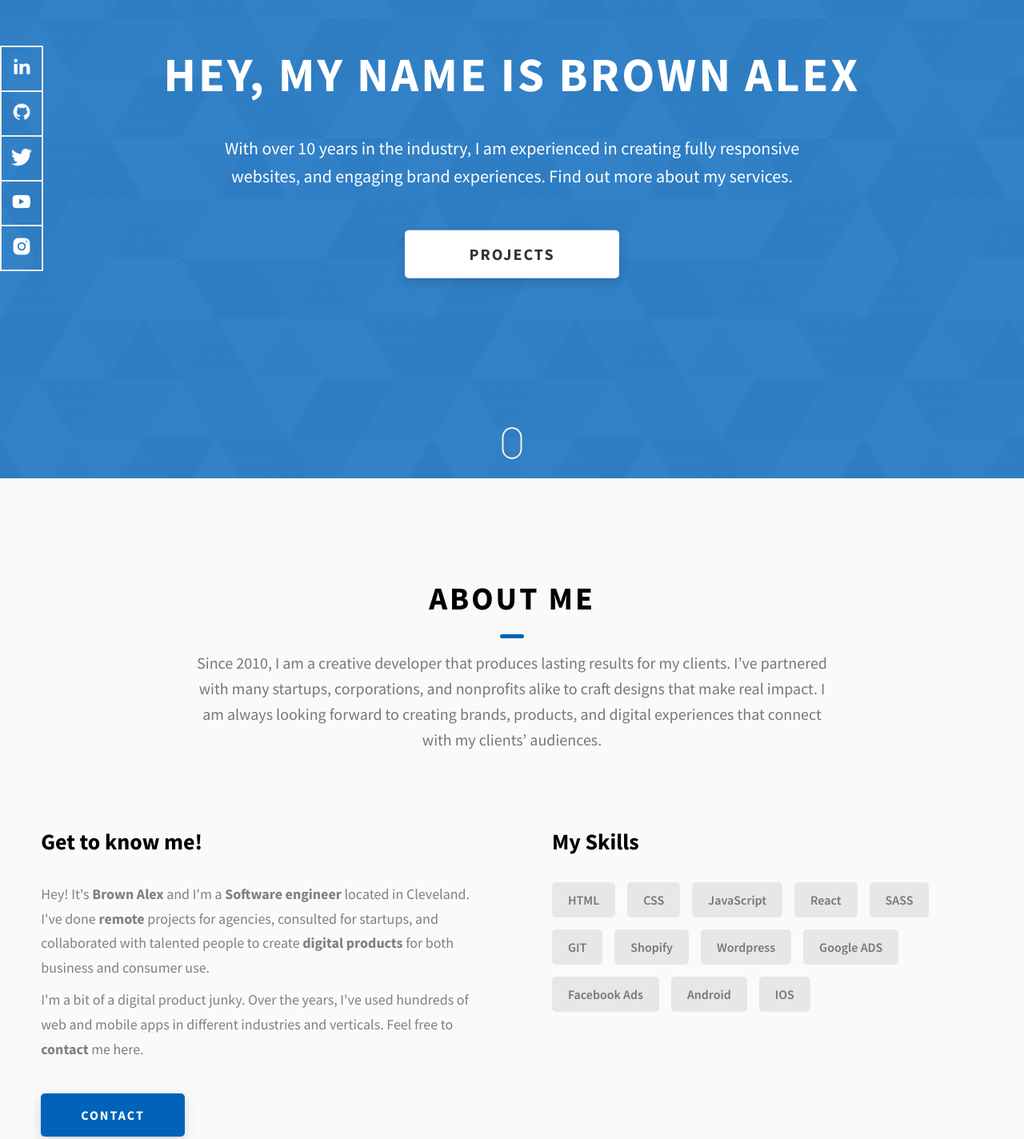
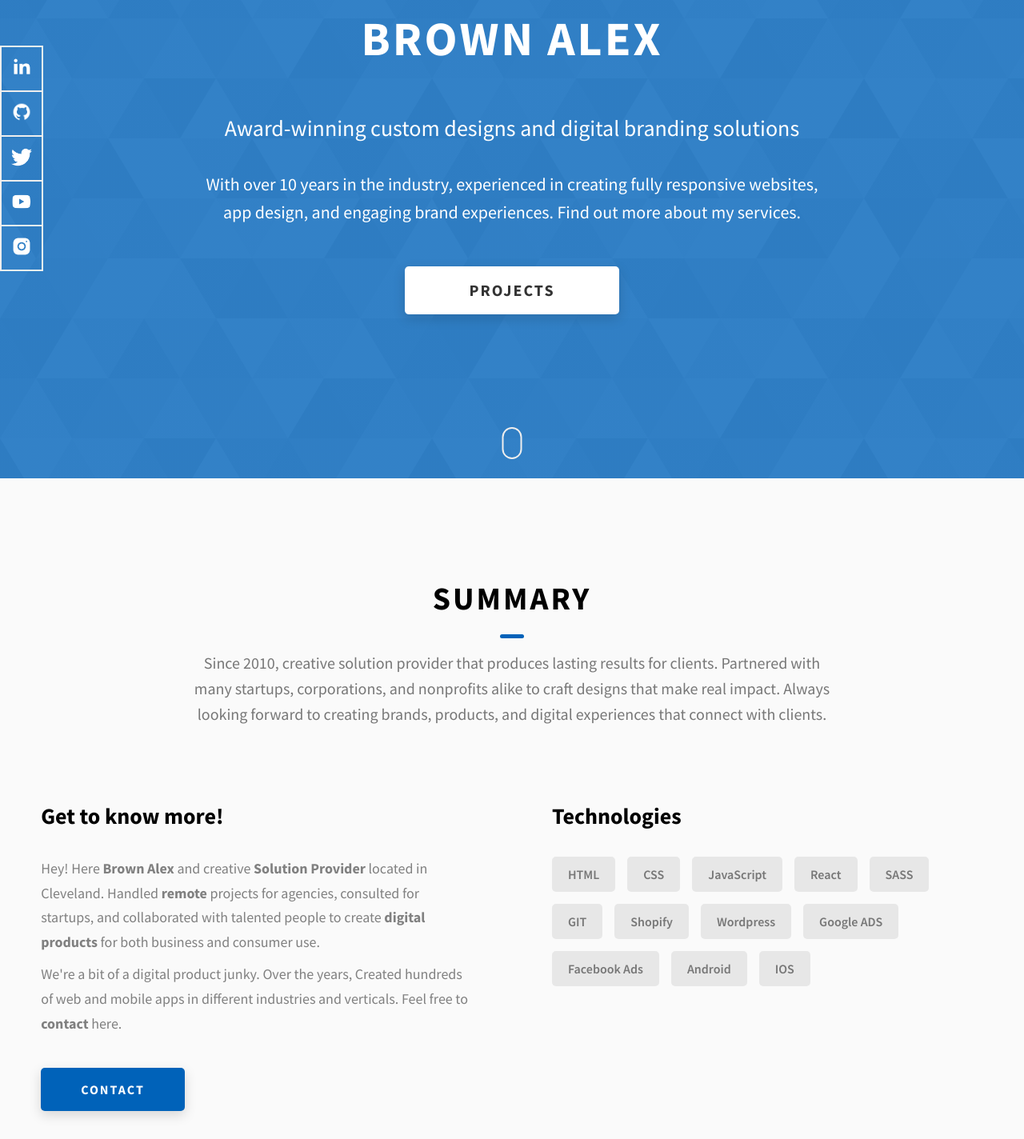
Before and after one commit to snoopy910/flexofolio, a website: page index.html in a window 1280 px wide. Shown: the part 202-1626 px from the top of the page at 80% size. Drawn offline with Linux system fonts and the light colour scheme.

Commit message:
fix: more similiar to company

```diff
--- a/css/style.css
+++ b/css/style.css
@@ -217,6 +217,19 @@ textarea {
 .text-primary {
   color: #fff;
   font-size: 2.2rem;
+  text-align: center;
+  width: 100%;
+  line-height: 1.6;
+}
+@media only screen and (max-width: 37.5em) {
+  .text-primary {
+    font-size: 2rem;
+  }
+}
+
+.text-primary-strong {
+  color: #fff;
+  font-size: 2.8rem;
   text-align: center;
   width: 100%;
   line-height: 1.6;
--- a/index.html
+++ b/index.html
@@ -77,12 +77,18 @@
     </header>
     <section class="home-hero">
       <div class="home-hero__content">
-        <h1 class="heading-primary">Hey, My name is Brown Alex</h1>
+        <h1 class="heading-primary">Brown Alex</h1>
         <div class="home-hero__info">
+          <br />
+          <p class="text-primary-strong">
+            Award-winning custom designs and digital branding solutions
+          </p>
+          <br />
+          <br />
           <p class="text-primary">
-            With over 10 years in the industry, I am experienced in creating
-            fully responsive websites, and engaging brand experiences. Find out
-            more about my services.
+            With over 10 years in the industry, experienced in creating fully
+            responsive websites, app design, and engaging brand experiences.
+            Find out more about my services.
           </p>
         </div>
         <div class="home-hero__cta">
@@ -146,24 +152,24 @@
     <section id="about" class="about sec-pad">
       <div class="main-container">
         <h2 class="heading heading-sec heading-sec__mb-med">
-          <span class="heading-sec__main">About Me</span>
+          <span class="heading-sec__main">Summary</span>
           <span class="heading-sec__sub">
-            Since 2010, I am a creative developer that produces lasting results
-            for my clients. I’ve partnered with many startups, corporations, and
-            nonprofits alike to craft designs that make real impact. I am always
+            Since 2010, creative solution provider that produces lasting results
+            for clients. Partnered with many startups, corporations, and
+            nonprofits alike to craft designs that make real impact. Always
             looking forward to creating brands, products, and digital
-            experiences that connect with my clients’ audiences.
+            experiences that connect with clients.
           </span>
         </h2>
         <div class="about__content">
           <div class="about__content-main">
-            <h3 class="about__content-title">Get to know me!</h3>
+            <h3 class="about__content-title">Get to know more!</h3>
             <div class="about__content-details">
               <p class="about__content-details-para">
-                Hey! It's
+                Hey! Here
                 <strong>Brown Alex</strong>
-                and I'm a <strong> Software engineer </strong> located in
-                Cleveland. I've done
+                and creative <strong> Solution Provider </strong> located in
+                Cleveland. Handled
                 <strong> remote </strong>
                 projects for agencies, consulted for startups, and collaborated
                 with talented people to create
@@ -171,10 +177,10 @@
                 for both business and consumer use.
               </p>
               <p class="about__content-details-para">
-                I'm a bit of a digital product junky. Over the years, I've used
+                We're a bit of a digital product junky. Over the years, Created
                 hundreds of web and mobile apps in different industries and
                 verticals. Feel free to
-                <strong>contact</strong> me here.
+                <strong>contact</strong> here.
               </p>
             </div>
             <a href="./#contact" class="btn btn--med btn--theme dynamicBgClr"
@@ -182,7 +188,7 @@
             >
           </div>
           <div class="about__content-skills">
-            <h3 class="about__content-title">My Skills</h3>
+            <h3 class="about__content-title">Technologies</h3>
             <div class="skills">
               <div class="skills__skill">HTML</div>
               <div class="skills__skill">CSS</div>
@@ -206,8 +212,8 @@
         <h2 class="heading heading-sec heading-sec__mb-bg">
           <span class="heading-sec__main">Projects</span>
           <span class="heading-sec__sub">
-            I build websites that serve as powerful marketing tools and bring
-            memorable brand experiences.
+            Websites that serve as powerful marketing tools and bring memorable
+            brand experiences.
           </span>
         </h2>
 
```
Also changed, not shown: project-2.html (+1 -1 lines).
